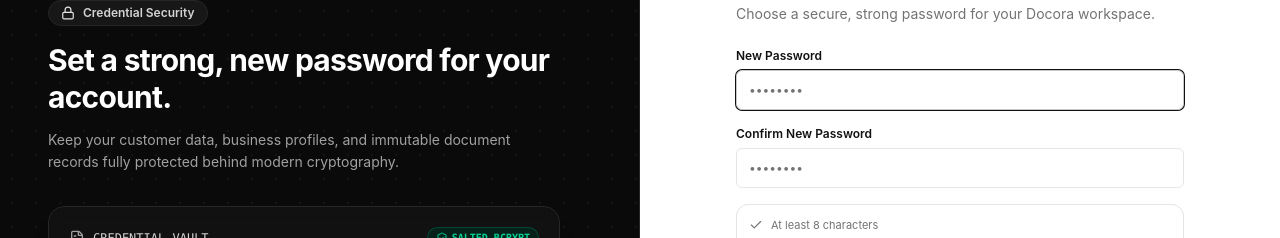
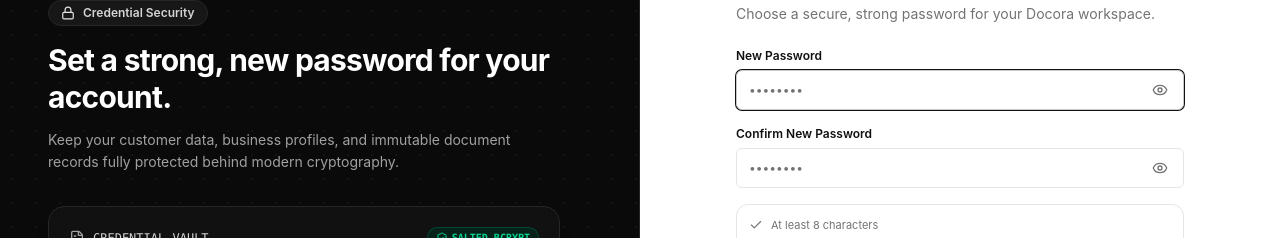
Before and after one commit to krishna99-tech/Docora, a Next.js app in the folder frontend/: page /reset-password in a window 1280 px wide. Shown: the part 193-431 px from the top of the page. Built offline with nearby package versions, Linux system fonts and the light colour scheme; no server answers.

Commit message:
feat: add root layout and authentication pages for login, registration, and password reset

```diff
--- a/frontend/src/app/(auth)/login/page.tsx
+++ b/frontend/src/app/(auth)/login/page.tsx
@@ -6,13 +6,14 @@
 import { useAuth } from '@/app/providers';
 import { Input } from '@/components/ui/input';
 import { Button } from '@/components/ui/button';
-import { ArrowRight, AlertCircle } from 'lucide-react';
+import { ArrowRight, AlertCircle, Eye, EyeOff } from 'lucide-react';
 
 export default function LoginPage() {
   const router = useRouter();
   const { login } = useAuth();
   const [email, setEmail] = useState('');
   const [password, setPassword] = useState('');
+  const [showPassword, setShowPassword] = useState(false);
   const [error, setError] = useState<string | null>(null);
   const [isLoading, setIsLoading] = useState(false);
 
@@ -77,14 +78,24 @@
               Forgot password?
             </Link>
           </div>
+          <div className="relative">
             <Input
-            type="password"
+              type={showPassword ? 'text' : 'password'}
               value={password}
               onChange={(e) => setPassword(e.target.value)}
               placeholder="••••••••"
               required
-            className="h-10 text-xs"
+              className="h-10 text-xs pr-10"
             />
+            <button
+              type="button"
+              onClick={() => setShowPassword(!showPassword)}
+              className="absolute right-3 top-1/2 -translate-y-1/2 text-[var(--muted-foreground)] hover:text-[var(--foreground)] transition-colors p-1"
+              aria-label={showPassword ? 'Hide password' : 'Show password'}
+            >
+              {showPassword ? <EyeOff className="w-4 h-4" /> : <Eye className="w-4 h-4" />}
+            </button>
+          </div>
         </div>
 
         <Button
--- a/frontend/src/app/(auth)/register/page.tsx
+++ b/frontend/src/app/(auth)/register/page.tsx
@@ -6,7 +6,7 @@
 import { useAuth } from '@/app/providers';
 import { Input } from '@/components/ui/input';
 import { Button } from '@/components/ui/button';
-import { ArrowRight, AlertCircle } from 'lucide-react';
+import { ArrowRight, AlertCircle, Eye, EyeOff } from 'lucide-react';
 
 export default function RegisterPage() {
   const router = useRouter();
@@ -14,6 +14,7 @@
   const [name, setName] = useState('');
   const [email, setEmail] = useState('');
   const [password, setPassword] = useState('');
+  const [showPassword, setShowPassword] = useState(false);
   const [error, setError] = useState<string | null>(null);
   const [isLoading, setIsLoading] = useState(false);
 
@@ -90,14 +91,24 @@
           <label className="text-xs font-semibold text-[var(--foreground)] block mb-1.5">
             Password (min. 8 characters)
           </label>
+          <div className="relative">
             <Input
-            type="password"
+              type={showPassword ? 'text' : 'password'}
               value={password}
               onChange={(e) => setPassword(e.target.value)}
               placeholder="••••••••"
               required
-            className="h-10 text-xs"
+              className="h-10 text-xs pr-10"
             />
+            <button
+              type="button"
+              onClick={() => setShowPassword(!showPassword)}
+              className="absolute right-3 top-1/2 -translate-y-1/2 text-[var(--muted-foreground)] hover:text-[var(--foreground)] transition-colors p-1"
+              aria-label={showPassword ? 'Hide password' : 'Show password'}
+            >
+              {showPassword ? <EyeOff className="w-4 h-4" /> : <Eye className="w-4 h-4" />}
+            </button>
+          </div>
         </div>
 
         <Button
--- a/frontend/src/app/(auth)/reset-password/page.tsx
+++ b/frontend/src/app/(auth)/reset-password/page.tsx
@@ -5,12 +5,14 @@
 import { useRouter } from 'next/navigation';
 import { Input } from '@/components/ui/input';
 import { Button } from '@/components/ui/button';
-import { ArrowRight, CheckCircle2, Lock, AlertCircle, Check } from 'lucide-react';
+import { ArrowRight, CheckCircle2, Lock, AlertCircle, Check, Eye, EyeOff } from 'lucide-react';
 
 export default function ResetPasswordPage() {
   const router = useRouter();
   const [password, setPassword] = useState('');
   const [confirmPassword, setConfirmPassword] = useState('');
+  const [showPassword, setShowPassword] = useState(false);
+  const [showConfirmPassword, setShowConfirmPassword] = useState(false);
   const [error, setError] = useState<string | null>(null);
   const [isSuccess, setIsSuccess] = useState(false);
   const [isLoading, setIsLoading] = useState(false);
@@ -86,29 +88,49 @@
             <label className="text-xs font-semibold text-[var(--foreground)] block mb-1.5">
               New Password
             </label>
+            <div className="relative">
               <Input
-              type="password"
+                type={showPassword ? 'text' : 'password'}
                 value={password}
                 onChange={(e) => setPassword(e.target.value)}
                 placeholder="••••••••"
                 required
                 autoFocus
-              className="h-10 text-xs"
+                className="h-10 text-xs pr-10"
               />
+              <button
+                type="button"
+                onClick={() => setShowPassword(!showPassword)}
+                className="absolute right-3 top-1/2 -translate-y-1/2 text-[var(--muted-foreground)] hover:text-[var(--foreground)] transition-colors p-1"
+                aria-label={showPassword ? 'Hide password' : 'Show password'}
+              >
+                {showPassword ? <EyeOff className="w-4 h-4" /> : <Eye className="w-4 h-4" />}
+              </button>
+            </div>
           </div>
 
           <div>
             <label className="text-xs font-semibold text-[var(--foreground)] block mb-1.5">
               Confirm New Password
             </label>
+            <div className="relative">
               <Input
-              type="password"
+                type={showConfirmPassword ? 'text' : 'password'}
                 value={confirmPassword}
                 onChange={(e) => setConfirmPassword(e.target.value)}
                 placeholder="••••••••"
                 required
-              className="h-10 text-xs"
+                className="h-10 text-xs pr-10"
               />
+              <button
+                type="button"
+                onClick={() => setShowConfirmPassword(!showConfirmPassword)}
+                className="absolute right-3 top-1/2 -translate-y-1/2 text-[var(--muted-foreground)] hover:text-[var(--foreground)] transition-colors p-1"
+                aria-label={showConfirmPassword ? 'Hide password' : 'Show password'}
+              >
+                {showConfirmPassword ? <EyeOff className="w-4 h-4" /> : <Eye className="w-4 h-4" />}
+              </button>
+            </div>
           </div>
 
           {/* Password Requirements Checklist */}
--- a/frontend/src/app/layout.tsx
+++ b/frontend/src/app/layout.tsx
@@ -14,7 +14,10 @@
 }) {
   return (
     <html lang="en" suppressHydrationWarning>
-      <body className="min-h-screen bg-[var(--background)] text-[var(--foreground)] antialiased">
+      <body
+        className="min-h-screen bg-[var(--background)] text-[var(--foreground)] antialiased"
+        suppressHydrationWarning
+      >
         <Providers>{children}</Providers>
       </body>
     </html>
```
Lines whose indentation alone changed are shown as unchanged.
